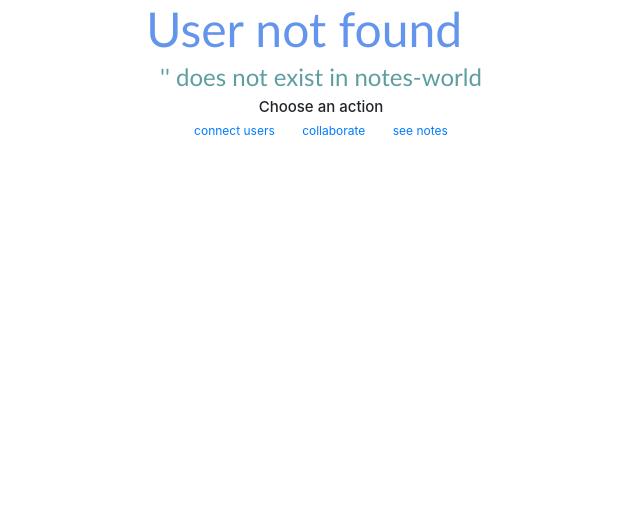
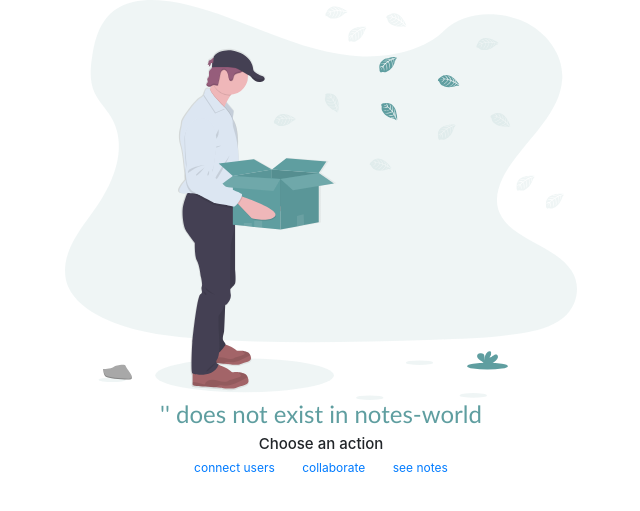
Before and after one commit to muremwa/notes-world, a Django app: template notes/templates/notes/user_not_found.html in a window 1280 px wide. Shown: the part 76-587 px from the top of the page, without its empty margins (319-959 px from the left). Run offline with Django 3.2, Linux system fonts and the light colour scheme; the template is opened without the code that fills it, so the values that code supplies are empty; some libraries are stand-ins or nearby versions.

Commit message:
added image in user not found page

```diff
--- a/notes/templates/notes/user_not_found.html
+++ b/notes/templates/notes/user_not_found.html
@@ -1,4 +1,5 @@
 {% extends 'base.html' %}
+{% load staticfiles %}
 {% block title %}User not found{% endblock %}
 
 {% block content %}
@@ -8,12 +9,16 @@
         margin: auto;
     }
 
+    #not-found-image {
+        width: 100%;
+    }
+
     .links > a {
         margin: 1em;
     }
 </style>
 <div id="not-found" class="text-center">
-    <h1>User not found</h1>
+    <img id="not-found-image" src="{% static 'svg/empty.svg' %}">
     <h2>'{{ failed_user }}' does not exist in notes-world</h2>
     <h5>Choose an action</h5>
     <div class="links">
```
Also changed, not shown: note/static/notes/js/comment-section/main.ce4397b0.chunk.js, note/static/svg/empty.svg (added), note/static/svg/page_not_found.svg (added), note/static/svg/server_down.svg (added), note/static/svg/warning.svg (added).
